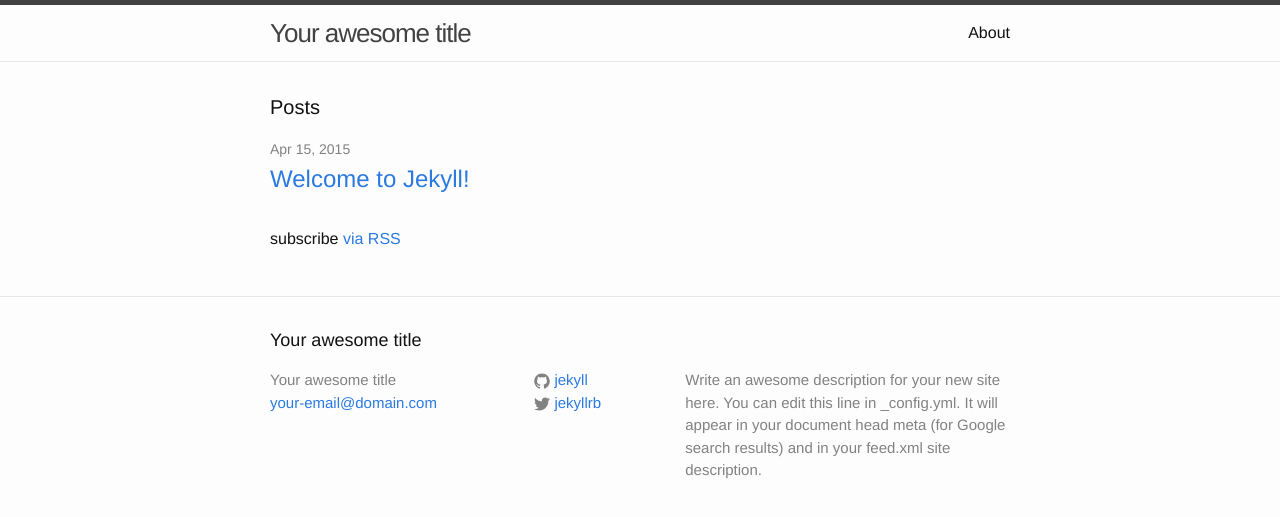
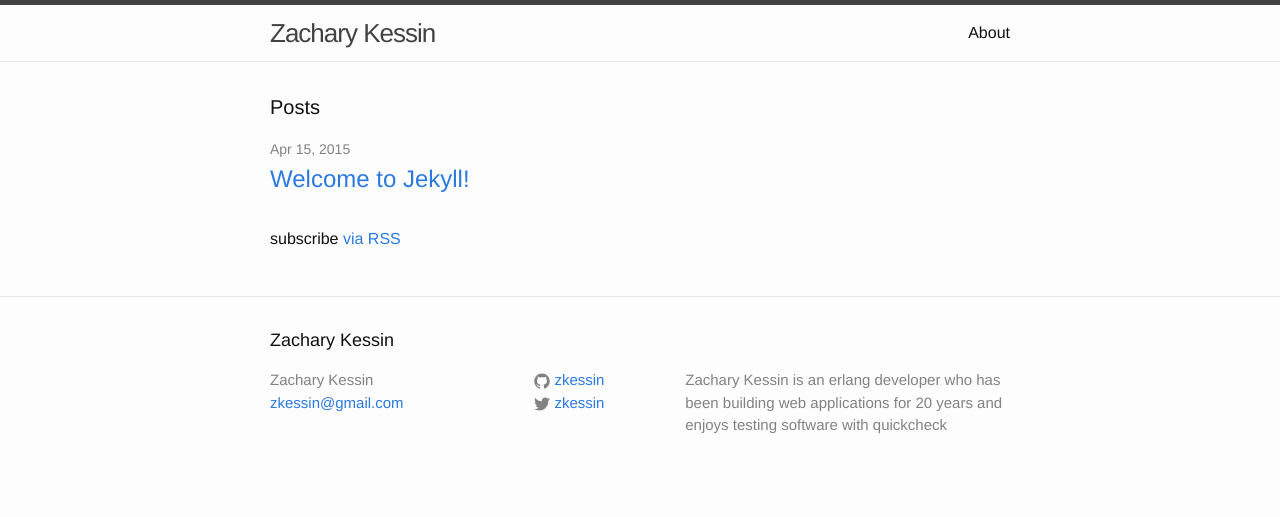
Before and after one commit to zkessin/zachkessin.com, a Jekyll site: the page built from index.html, in a window 1280 px wide. Shown: the top 517 px of the page. Built offline with Jekyll 4.4.1, drawn with Linux system fonts in a browser that asks for light colours.

Commit message:
update config

```diff
--- a/_config.yml
+++ b/_config.yml
@@ -1,14 +1,14 @@
 # Site settings
-title: Your awesome title
-email: your-email@domain.com
+title: Zachary Kessin
+email: zkessin@gmail.com
 description: > # this means to ignore newlines until "baseurl:"
-  Write an awesome description for your new site here. You can edit this
-  line in _config.yml. It will appear in your document head meta (for
-  Google search results) and in your feed.xml site description.
+  Zachary Kessin is an erlang developer who has been building web applications for 20 years and
+  enjoys testing software with quickcheck
+
 baseurl: "" # the subpath of your site, e.g. /blog/
-url: "http://yourdomain.com" # the base hostname & protocol for your site
-twitter_username: jekyllrb
-github_username:  jekyll
+url: "http://zachkessin.com" # the base hostname & protocol for your site
+twitter_username: zkessin
+github_username:  zkessin
 
 # Build settings
 markdown: kramdown
```
